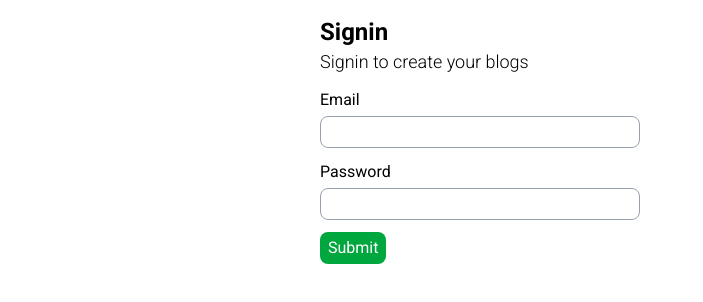
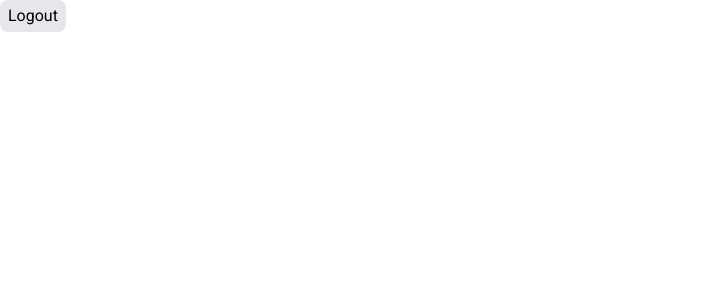
Before and after one commit to laxmanpokhrel/react-class-blog-frontend, a React (Vite) app: page /create-blog in a window 1280 px wide. Before the commit this address led to /login. Shown: the top 302 px of the page, without its empty margins (0-703 px from the left). Built offline with nearby package versions, Linux system fonts and the light colour scheme; sample sign-in values are in the browser's storage.

Commit message:
feat: persist login state + logout

```diff
--- a/src/context/AuthContext.jsx
+++ b/src/context/AuthContext.jsx
@@ -1,8 +1,11 @@
-import { createContext, useState } from 'react';
+import { createContext, useEffect, useState } from 'react';
 export const AuthContext = createContext();
 
 export default function AuthContextProvider({ children }) {
-  const [isLoggedIn, setIsLoggedIn] = useState(false);
+  const [isLoggedIn, setIsLoggedIn] = useState(() =>
+    localStorage.getItem('isLoggedIn') === 'true' ? true : false
+  );
+
   const login = () => {
     setIsLoggedIn(true);
   };
@@ -10,6 +13,11 @@ export default function AuthContextProvider({ children }) {
     setIsLoggedIn(false);
   };
 
+  // Persist the login state
+  useEffect(() => {
+    localStorage.setItem('isLoggedIn', String(isLoggedIn));
+  }, [isLoggedIn]);
+
   return (
     <AuthContext.Provider value={{ isLoggedIn, login, logout }}>
       {children}
--- a/src/pages/CreateBlog/index.jsx
+++ b/src/pages/CreateBlog/index.jsx
@@ -1,3 +1,23 @@
+import { useContext } from 'react';
+import { AuthContext } from '../../context/AuthContext';
+
 export default function CreateBlog() {
-  return <div>Create blog</div>;
+  const { logout } = useContext(AuthContext);
+
+  const logoutHandler = () => {
+    localStorage.removeItem('token');
+    logout();
+  };
+
+  return (
+    <div>
+      <button
+        className="cursor-pointer px-2 py-1 p-2 bg-gray-200 rounded-lg "
+        type="button"
+        onClick={logoutHandler}
+      >
+        Logout
+      </button>
+    </div>
+  );
 }
```
